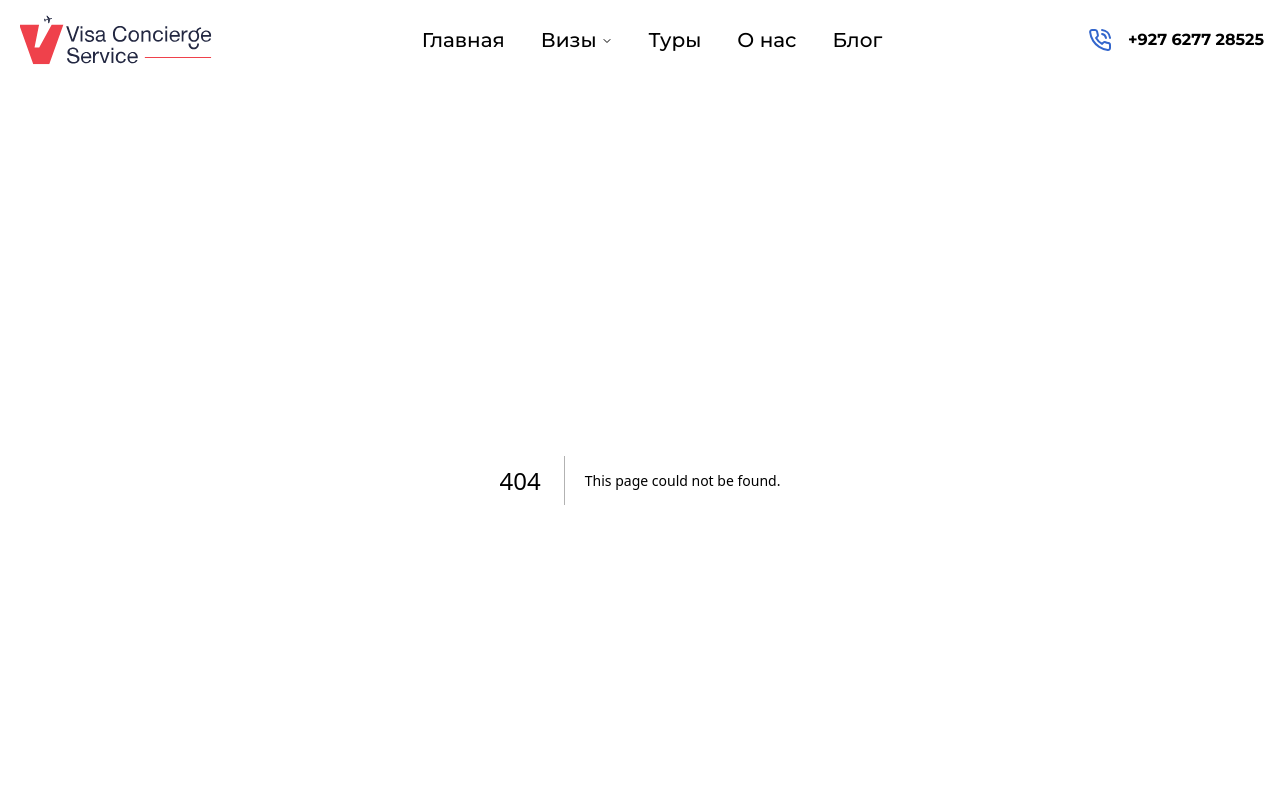
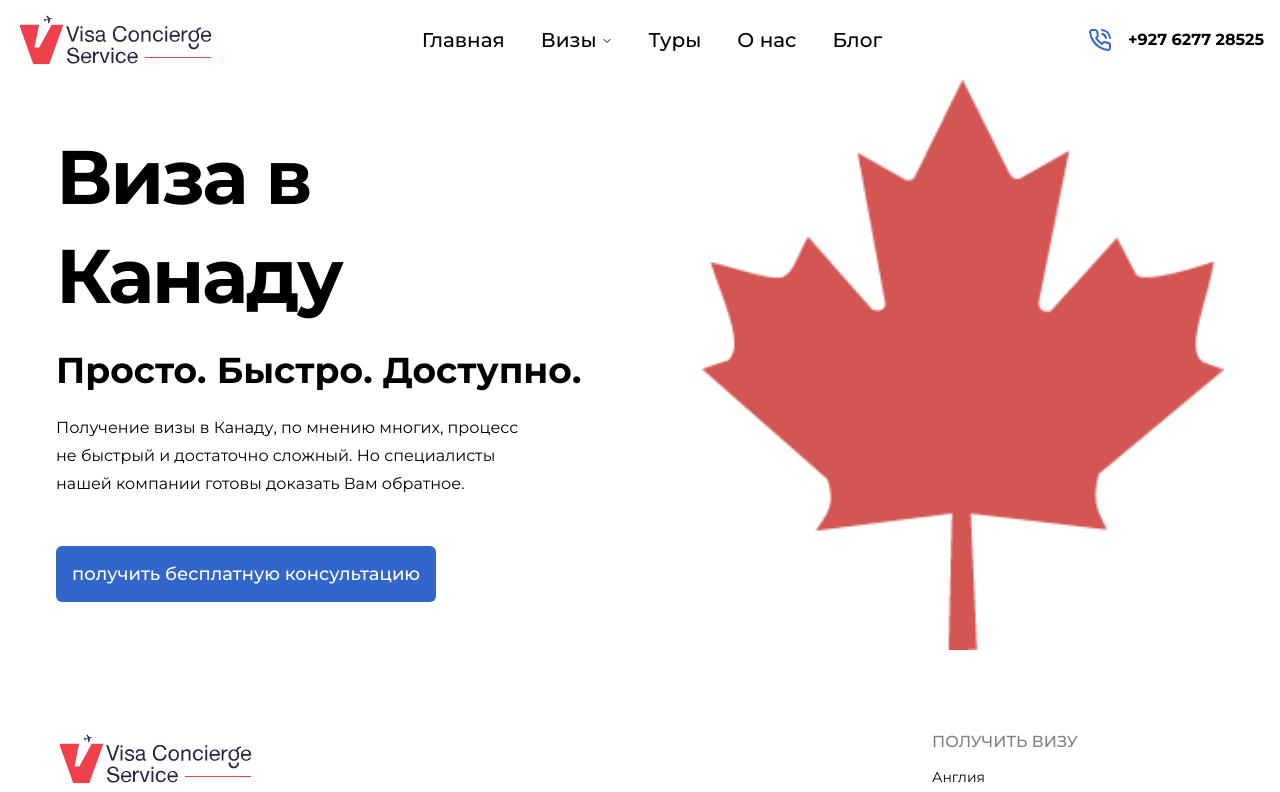
Before and after one commit to KirillUnited/eurostarvisa, a Next.js app: page /visa in a window 1280 px wide. Before the commit this address had no page. Shown: the top 792 px of the page. Built offline with nearby package versions, Linux system fonts and the light colour scheme.

Commit message:
Create "Visa" page

```diff
--- a/src/app/page.tsx
+++ b/src/app/page.tsx
@@ -2,7 +2,7 @@ import { ApprovalSection } from '@/components/shared/approval'
 import ApprovalList from '@/components/shared/approval/approval-list'
 import { FAQSection } from '@/components/shared/faq'
 import FAQCarousel from '@/components/shared/faq/faq-carousel'
-import Hero from '@/components/shared/hero'
+import Hero, { HeroDescription, HeroLink, HeroTitle } from '@/components/shared/hero'
 import { InfoList, InfoSection } from '@/components/shared/info'
 import { FeaturedProductSection } from '@/components/shared/product'
 import FeaturedProductList from '@/components/shared/product/featured-product-list'
@@ -10,7 +10,24 @@ import { StepList, StepSection } from '@/components/shared/step'
 import { TestimonialCarousel, TestimonialSection } from '@/components/shared/testimonial'
 import { site } from '@/content'
 
+type Props = {
+  params: { slug: string }
+}
+
+export async function generateMetadata({ params }: Props) {
+  return {
+    title: site?.home?.seo?.title,
+    description: site?.home?.seo?.description,
+  }
+}
+
 export default function Home() {
+  const title = site.home.hero.title
+  const subtitle = site.home.hero.subtitle
+  const description = site.home.hero.description
+  const image = site.home.hero.image
+  const links = site.home.hero.links
+
   return (
     <>
       <Hero
@@ -19,7 +36,29 @@ export default function Home() {
         description={site.home.hero.description}
         image={site.home.hero.image}
         links={site.home.hero.links}
-      />
+      >
+        <HeroDescription
+          className='font-bold text-xl md:text-3xl lg:text-4xl md:max-w-[55%] lg:max-w-full'
+          dangerouslySetInnerHTML={{ __html: subtitle }}
+        />
+        {links.length > 0 &&
+          <div className="flex flex-wrap gap-5 md:gap-8 md:max-w-[40%] lg:max-w-full">
+            {
+              links.map((item) => {
+                return (
+                  <HeroLink key={item.name} {...item} />
+                )
+              })
+            }
+          </div>
+        }
+        <HeroTitle className='text-xl md:text-3xl lg:text-4xl'>
+          {title}
+        </HeroTitle>
+        <HeroDescription
+          dangerouslySetInnerHTML={{ __html: description }}
+        />
+      </Hero>
       <ApprovalSection>
         <ApprovalList />
       </ApprovalSection>
--- /dev/null
+++ b/src/app/visa/page.tsx
@@ -0,0 +1,47 @@
+import Hero, { HeroDescription, HeroTitle } from '@/components/shared/hero'
+import { HeroContent } from '@/components/shared/hero/hero-section'
+import { site } from '@/content'
+import styled from 'styled-components'
+
+type Props = {
+  params: { slug: string }
+}
+
+export async function generateMetadata({ params }: Props) {
+  return {
+    title: site?.visa.seo.title,
+    description: site?.visa.seo.description,
+  }
+}
+
+// export async function generateStaticParams() {
+//   const posts = await getCollection('services');
+
+//   return posts.map((post) => ({
+//     slug: post?.slug,
+//   }))
+// }
+
+export default function VisaPage() {
+  return (
+    <>
+      <Hero
+        title={site.visa.hero.title}
+        image={site.visa.hero.image}
+        CTASection
+      >
+        <HeroTitle>
+          {site.visa.hero.title}
+        </HeroTitle>
+        <p
+          className='font-bold text-sm md:text-4xl'
+        >
+          {site.visa.hero.subtitle}
+        </p>
+        <HeroDescription
+          dangerouslySetInnerHTML={{ __html: site.visa.hero.description }}
+        />
+      </Hero>
+    </>
+  )
+}
--- a/src/assets/styles/globals.css
+++ b/src/assets/styles/globals.css
@@ -95,7 +95,8 @@
         @apply flex flex-col text-center mx-auto;
     }
     .heading-1 {
-        @apply text-4xl md:text-[54px] font-bold;
+        @apply text-4xl md:text-7xl font-bold;
+        font-size: clamp(28px, 8vw, 76px);
         line-height: 130%;
     }
     .heading-2 {
--- /dev/null
+++ b/src/components/shared/hero/hero-footer.tsx
@@ -0,0 +1,35 @@
+import { Button } from '@/components/ui/button'
+import { cn } from '@/lib/utils'
+import React from 'react'
+import styles from './styles.module.css'
+import styled from 'styled-components'
+
+function HeroFooter() {
+    return (
+        <Content className={cn(
+            'flex flex-wrap items-center flex-col lg:flex-row lg:mt-6'
+        )}>
+            <ContentButton
+                className={cn(
+                    'w-full sm:w-fit transition-transform'
+                )}
+            >
+                получить бесплатную консультацию
+            </ContentButton>
+        </Content>
+    )
+}
+const Content = styled.div`
+    gap: 1rem 2.5rem;
+`;
+const ContentButton = styled(Button)`
+    height: auto;
+    min-height: 3.5rem;
+    font-size: clamp(.875rem, 1.6vw, 1.125rem);
+    white-space: normal;
+    &:hover {
+        transform: scale(110%);
+    }
+`
+
+export default HeroFooter
--- /dev/null
+++ b/src/components/shared/hero/hero-section.tsx
@@ -0,0 +1,56 @@
+'use client'
+import React from 'react'
+import styles from './styles.module.css'
+import { Button } from '@/components/ui/button'
+import Image from 'next/image'
+import { cn } from '@/lib/utils'
+import { HeroProps } from './hero.props'
+import styled from 'styled-components'
+import HeroFooter from './hero-footer'
+
+const Hero = (
+    {
+        title = 'Hero title',
+        image = '/images/hero.png',
+        CTASection,
+        children
+    }: HeroProps) => {
+    return (
+        <section id='hero'>
+            <div className={`container`}>
+                <div className={`section-inner ${styles.inner}`}>
+                    <HeroContent className={cn(
+                        'flex flex-col gap-4 md:gap-6',
+                        'max-w-[80%] md:max-w-full lg:basis-[45%]',
+                    )}>
+                        {children}
+                        {
+                            CTASection &&
+                            <HeroFooter />
+                        }
+                    </HeroContent>
+                    {image &&
+                        <Image
+                            src={image}
+                            width={638}
+                            height={360}
+                            alt={title || ''}
+                            className={`${styles.image}`}
+                            priority
+                            quality={75}
+                        />
+                    }
+                </div>
+            </div>
+        </section>
+    )
+}
+
+export const HeroContent = styled.div`
+    z-index: 10;
+    align-self: center;
+`;
+
+
+
+export default Hero
--- a/src/components/shared/hero/hero.props.ts
+++ b/src/components/shared/hero/hero.props.ts
@@ -4,7 +4,7 @@ export type HeroLinkProps = {
     name?: string,
     link?: string
 }
-export interface HeroProps {
+export interface HeroProps extends React.DetailedHTMLProps<React.HTMLAttributes<HTMLElement>, HTMLElement> {
     title?: string,
     subtitle?: string,
     description?: string,
--- /dev/null
+++ b/src/components/shared/hero/index.ts
@@ -0,0 +1,11 @@
+import Hero from "./hero-section";
+import { HeroTitle } from "./hero-title";
+import { HeroDescription } from "./hero-description";
+import HeroLink from "./hero-link";
+
+export {
+    Hero as default,
+    HeroTitle,
+    HeroDescription,
+    HeroLink
+}
--- a/src/components/shared/hero/index.tsx
+++ /dev/null
@@ -1,76 +0,0 @@
-import React from 'react'
-import styles from './styles.module.css'
-import { Button, buttonVariants } from '@/components/ui/button'
-import Image from 'next/image'
-import { cn } from '@/lib/utils'
-import { HeroProps } from './hero.props'
-import { HeroTitle } from './hero-title'
-import { HeroDescription } from './hero-description'
-import HeroLink from './hero-link'
-
-const Hero = (
-    {
-        title = 'Hero title',
-        subtitle = 'Hero subtitle',
-        description = 'Hero description',
-        image = '/images/hero.png',
-        links = [],
-        CTASection
-    }: HeroProps) => {
-    return (
-        <section id='hero'>
-            <div className={`container`}>
-                <div className={`section-inner ${styles.inner}`}>
-                    <div className={`${styles.content}`}>
-                        <HeroDescription
-                            className='font-bold text-xl md:text-3xl lg:text-4xl md:max-w-[55%] lg:max-w-full'
-                            dangerouslySetInnerHTML={{ __html: subtitle }}
-                        />
-                        {links.length > 0 &&
-                            <div className="flex flex-wrap gap-5 md:gap-8 md:max-w-[40%] lg:max-w-full">
-                                {
-                                    links.map((item) => {
-                                        return (
-                                            <HeroLink key={item.name} {...item} />
-                                        )
-                                    })
-                                }
-                            </div>
-                        }
-                        <HeroTitle className='text-xl md:text-3xl lg:text-4xl'>
-                            {title}
-                        </HeroTitle>
-                        <HeroDescription
-                            dangerouslySetInnerHTML={{ __html: description }}
-                        />
-                        {
-                            CTASection &&
-                            <div className={`${styles.footer}`}>
-                                <Button
-                                    className={cn(
-                                        'w-full sm:w-fit'
-                                    )}
-                                >
-                                    получить бесплатную консультацию
-                                </Button>
-                            </div>
-                        }
-                    </div>
-                    {image &&
-                        <Image
-                            src={image}
-                            width={638}
-                            height={360}
-                            alt={title || ''}
-                            className={`${styles.image}`}
-                            priority
-                            quality={50}
-                        />
-                    }
-                </div>
-            </div>
-        </section>
-    )
-}
-
-export default Hero
--- a/src/components/shared/hero/styles.module.css
+++ b/src/components/shared/hero/styles.module.css
@@ -1,11 +1,5 @@
 .inner {
     @apply relative flex flex-col md:flex-row gap-5 flex-wrap items-center;
-}
-.content {
-    @apply self-center max-w-[80%] md:max-w-full lg:basis-[45%] z-10 flex flex-col gap-4 md:gap-6;
-}
-.footer {
-    @apply flex flex-wrap items-center flex-col lg:flex-row gap-x-10 gap-y-4 mt-0 lg:mt-6;
 }
 .image {
     @apply -order-1 md:absolute md:top-10 lg:top-0 right-0 md:w-[65%] max-h-full object-contain object-right;
--- a/src/content/index.ts
+++ b/src/content/index.ts
@@ -1,7 +1,10 @@
 export const site = {
     home: {
+        seo: {
+            title: 'VCS. Центр визовых услуг',
+            description: 'Нужна виза?<br/>Мы Вам поможем.',
+        },
         hero: {
-            pageTitle: 'Home',
             title: 'VCS. Центр визовых услуг',
             subtitle: 'Нужна виза?<br/>Мы Вам поможем.',
             description: '<p><span class="text-primary">Visa Concierge Service</span> - компания объединившая самых квалифицированных специалистов. За нашими плечами тысячи одобренных виз разной сложности, и столько же довольных клиентов!</p><br/><p><span class="text-primary">Visa Concierge Service</span> - компания объединившая самых квалифицированных специалистов. За нашими плечами тысячи одобренных виз разной сложности, и столько же довольных клиентов!</p>',
@@ -261,6 +264,18 @@ export const site = {
             },
         ]
     },
+    visa: {
+        seo: {
+            title: 'Виза в Канаду',
+            description: 'Получение визы в Канаду, по мнению многих, процесс не быстрый и достаточно сложный. Но специалисты нашей компании готовы доказать Вам обратное.',
+        },
+        hero: {
+            title: 'Виза в Канаду',
+            subtitle: 'Просто. Быстро. Доступно.',
+            description: 'Получение визы в Канаду, по мнению многих, процесс не быстрый и достаточно сложный. Но специалисты нашей компании готовы доказать Вам обратное.',
+            image: '/images/visa-hero.png',
+        },
+    }
 };
 
 export const navbar = [
@@ -373,7 +388,7 @@ export const services = [
         title: 'Англия',
         description: 'Beatae reiciendis necessitatibus dolor saepe.',
         features: ['All limited links', 'Own analytics platform', 'Chat support', 'Optimize hashtags', 'Unlimited users'],
-        link: '/'
+        link: '/visa'
     },
     {
         price: '$200+',
@@ -382,7 +397,7 @@ export const services = [
         description: 'Adipisci ipsa temporibus ea.',
         variant: 'primary',
         features: ['All limited links', 'Own analytics platform', 'Chat support', 'Optimize hashtags', 'Unlimited users'],
-        link: '/'
+        link: '/visa'
     },
     {
         price: '$350',
@@ -390,7 +405,7 @@ export const services = [
         title: 'Америка',
         description: 'Hic quo et quae beatae dicta doloremque quisquam ut.',
         features: ['All limited links', 'Own analytics platform', 'Chat support', 'Optimize hashtags', 'Unlimited users'],
-        link: '/'
+        link: '/visa'
     },
     {
         price: '$200',
@@ -398,7 +413,7 @@ export const services = [
         title: 'Франция',
         description: 'Unde ut aliquam odio ut omnis.',
         features: [],
-        link: '/'
+        link: '/visa'
     },
 ]
 
```
Also changed, not shown: src/app/visa/loading.js (added, +7 -0 lines), public/images/visa-hero-bg.png (added), public/images/visa-hero.png (added).
